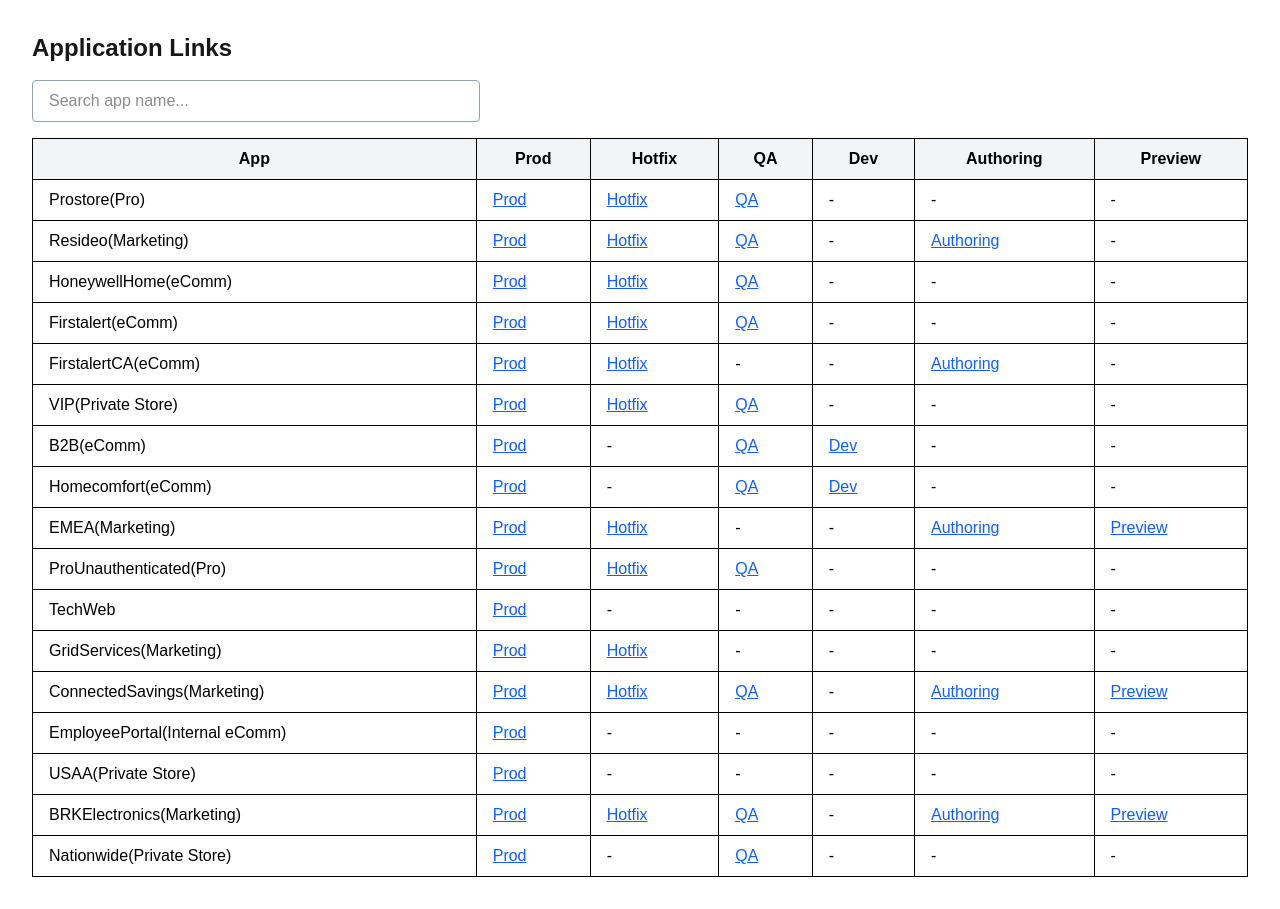
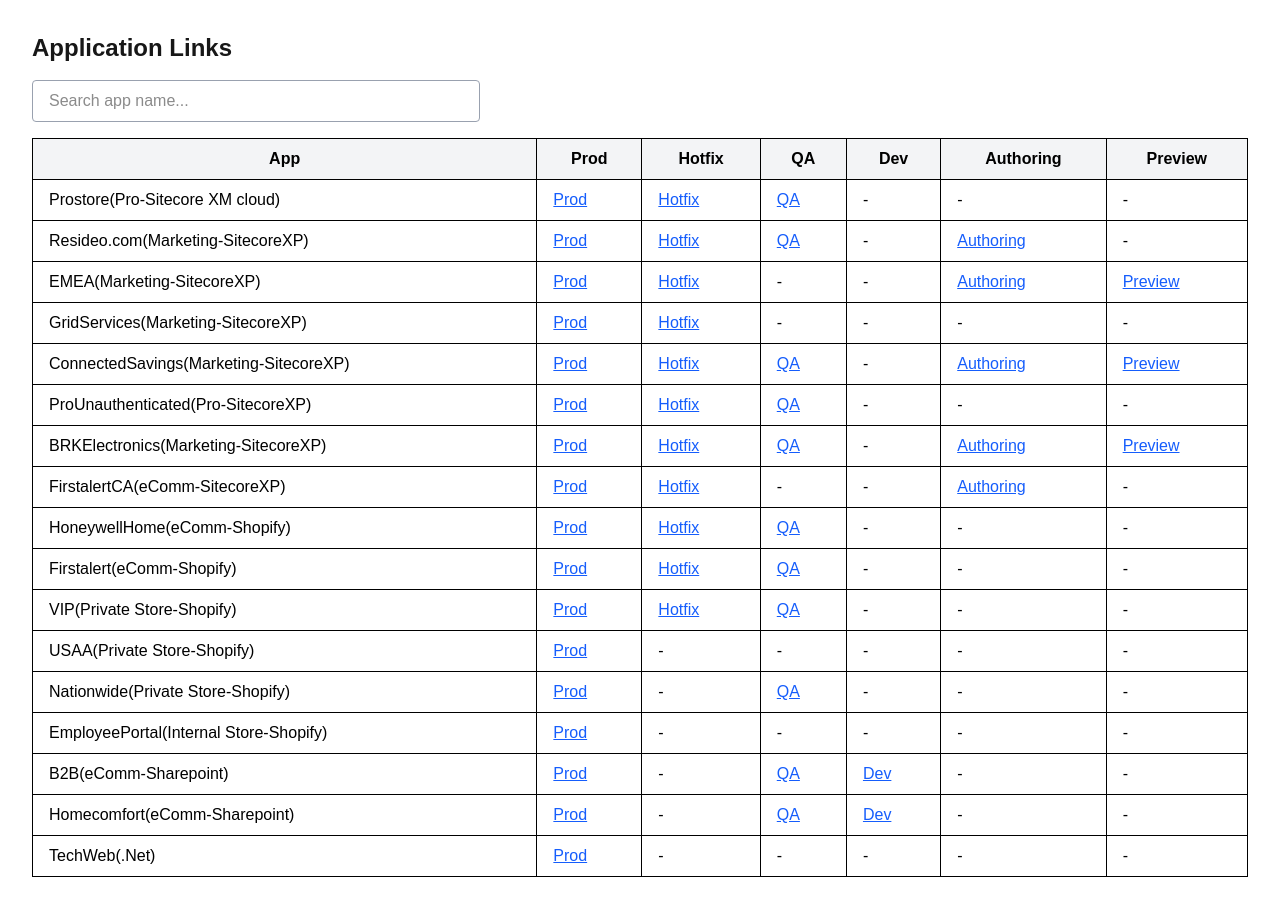
Before and after one commit to NayakResideo/resideoapplication-url, a Next.js app: page / in a window 1280 px wide. Built offline with nearby package versions, Linux system fonts and the light colour scheme.

Commit message:
added name serialize

```diff
--- a/src/app/page.tsx
+++ b/src/app/page.tsx
@@ -3,82 +3,8 @@
 
 export default function Home() {
   const headers = ["Prod", "Hotfix", "QA", "Dev", "Authoring", "Preview"];
-  // const apps = {
-  //   Prostore: {
-  //     Prod: "https://www.resideo.com/us/en/pro/pro-store",
-  //     Hotfix: "https://www.hotfix.rde.resideo.com/us/en/pro/pro-store",
-  //     QA: "https://qa2.resideo.com/us/en/pro/pro-store",
-  //     Dev: "",
-  //     Authoring: "",
-  //     Preview: "",
-  //   },
-  //   ProstoreVercel: {
-  //     Prod: "https://prostore-prod2.vercel.app/us/en/pro ",
-  //     Hotfix: "http://prostore-hotfix.vercel.app/us/en/pro",
-  //     QA: "https://prostore-qa.vercel.app/us/en/pro",
-  //     Dev: "https://prostore-dev.vercel.app/us/en/pro",
-  //     Authoring: "",
-  //     Preview: "",
-  //   },
-  //   Resideo: {
-  //     Prod: "https://www.resideo.com/us/en",
-  //     Hotfix: "https://www.hotfix.rde.resideo.com/us/en",
-  //     QA: "https://qwww.r3.rde.resideo.com/us/en/",
-  //     Dev: "",
-  //     Authoring: "https://authoring.resideo.com/us/en",
-  //     Preview: "",
-  //   },
-  //   HoneywellHome: {
-  //     Prod: "https://www.honeywellhome.com/",
-  //     Hotfix: "https://www.hotfix.honeywellhome.com/us/en",
-  //     QA: "",
-  //     Dev: "",
-  //     Authoring: "",
-  //     Preview: "",
-  //   },
-  //   Firstalert: {
-  //     Prod: "https://www.firstalert.com/",
-  //     Hotfix: "https://www.hotfix.firstalert.com/",
-  //     QA: "",
-  //     Dev: "",
-  //     Authoring: "",
-  //     Preview: "",
-  //   },
-  //   FirstalertCA: {
-  //     Prod: "https://www.firstalert.com/ca/en/",
-  //     Hotfix: "https://www.hotfix.firstalert.ca/ca/en/",
-  //     QA: "",
-  //     Dev: "",
-  //     Authoring: "https://authoring.firstalert.com/ca/en",
-  //     Preview: "",
-  //   },
-  //   VIP: {
-  //     Prod: "https://vip.resideo.com/pages/usaa-login",
-  //     Hotfix: "",
-  //     QA: "",
-  //     Dev: "",
-  //     Authoring: "",
-  //     Preview: "",
-  //   },
-  //   B2B: {
-  //     Prod: "https://customer.resideo.com/en-US/Pages/default.aspx",
-  //     Hotfix: "",
-  //     QA: "https://qa-customer.resideo.com/en-US/Pages/default.aspx",
-  //     Dev: "dev-customer.resideo.com",
-  //     Authoring: "",
-  //     Preview: "",
-  //   },
-  //    Homecomfort: {
-  //     Prod: " https://homecomfort.resideo.com/sites/europe/en-gb/Pages/default.aspx",
-  //     Hotfix: "",
-  //     QA: "https://qa-homecomfort.resideo.com/sites/europe/en-GB/Pages/Honeywell_EES_Europe.aspx",
-  //     Dev: "",
-  //     Authoring: "",
-  //     Preview: "",
-  //   }
-  // };
 const apps = {
-  "Prostore(Pro)": {
+  "Prostore(Pro-Sitecore XM cloud)": {
     Prod: "https://www.resideo.com/us/en/pro/pro-store/air/services/pro-iq-engage/p/hh06",
     Hotfix: "https://www.hotfix.rde.resideo.com/us/en/pro/pro-store",
     QA: "https://qa2.resideo.com/us/en/pro/pro-store",
@@ -86,15 +12,7 @@
     Authoring: "",
     Preview: "",
   },
-  // ProstoreVercel: {
-  //   Prod: "https://prostore-prod2.vercel.app/us/en/pro ",
-  //   Hotfix: "http://prostore-hotfix.vercel.app/us/en/pro",
-  //   QA: "https://prostore-qa.vercel.app/us/en/pro",
-  //   Dev: "https://prostore-dev.vercel.app/us/en/pro",
-  //   Authoring: "",
-  //   Preview: "",
-  // },
-  "Resideo(Marketing)": {
+  "Resideo.com(Marketing-SitecoreXP)": {
     Prod: "https://www.resideo.com/us/en",
     Hotfix: "https://www.hotfix.rde.resideo.com/us/en",
     QA: "https://qwww.r3.rde.resideo.com/us/en/",
@@ -102,15 +20,63 @@
     Authoring: "https://authoring.resideo.com/us/en",
     Preview: "",
   },
-  "HoneywellHome(eComm)": {
+  "EMEA(Marketing-SitecoreXP)": {
+    Prod: "https://www.resideo.com/emea/en/",
+    Hotfix: "https://www.hotfix.rde.resideo.com/emea/en/",
+    QA: "",
+    Dev: "",
+    Authoring: "https://authoring.resideo.com/emea/en/",
+    Preview: "https://preview.resideo.com/emea/en/",
+  },
+  "GridServices(Marketing-SitecoreXP)": {
+    Prod: "https://www.resideogridservices.com/resideo-grid-services",
+    Hotfix: "https://hotfix.resideogridservices.com/resideo-grid-services",
+    QA: "",
+    Dev: "",
+    Authoring: "",
+    Preview: "",
+  },
+  "ConnectedSavings(Marketing-SitecoreXP)": {
+    Prod: "https://www.connectedsavings.com/",
+    Hotfix: "https://www.hotfix.connectedsavings.com/",
+    QA: "https://www.r3.connectedsavings.com/",
+    Dev: "",
+    Authoring: "https://authoring.connectedsavings.com/",
+    Preview: "https://preview.connectedsavings.com/",
+  },
+   "ProUnauthenticated(Pro-SitecoreXP)": {
+    Prod: "https://www.resideo.com/us/en/pro/",
+    Hotfix: "http://www.hotfix.rde.resideo.com/us/en/pro/",
+    QA: "https://www.r3.rde.resideo.com/us/en/pro/",
+    Dev: "",
+    Authoring: "",
+    Preview: "",
+  },
+  "BRKElectronics(Marketing-SitecoreXP)": {
+    Prod: "https://www.brkelectronics.com/us/en/",
+    Hotfix: "https://www.hotfix.brkelectronics.com/us/en/",
+    QA: "https://www.r3.brkelectronics.com/us/en/",
+    Dev: "",
+    Authoring: "https://authoring.brkelectronics.com/us/en/",
+    Preview: "https://preview.brkelectronics.com/us/en/",
+  },
+   "FirstalertCA(eComm-SitecoreXP)": {
+    Prod: "https://www.firstalert.ca/ca/en/",
+    Hotfix: "https://www.hotfix.firstalert.ca/ca/en/",
+    QA: "",
+    Dev: "",
+    Authoring: "https://authoring.firstalert.com/ca/en",
+    Preview: "",
+  },
+  "HoneywellHome(eComm-Shopify)": {
     Prod: "https://www.honeywellhome.com/",
-    Hotfix: "https://www.hotfix.honeywellhome.com/us/en",
+    Hotfix: "https://hotfix.honeywellhome.com/",
     QA: "https://www.qa.honeywellhome.com",
     Dev: "",
     Authoring: "",
     Preview: "",
   },
-  "Firstalert(eComm)": {
+  "Firstalert(eComm-Shopify)": {
     Prod: "https://www.firstalert.com/",
     Hotfix: "https://www.hotfix.firstalert.com/",
     QA: "https://qa.firstalert.com/",
@@ -118,15 +84,7 @@
     Authoring: "",
     Preview: "",
   },
-  "FirstalertCA(eComm)": {
-    Prod: "https://www.firstalert.ca/ca/en/",
-    Hotfix: "https://www.hotfix.firstalert.ca/ca/en/",
-    QA: "",
-    Dev: "",
-    Authoring: "https://authoring.firstalert.com/ca/en",
-    Preview: "",
-  },
-  "VIP(Private Store)": {
+  "VIP(Private Store-Shopify)": {
     Prod: "https://vip.resideo.com/pages/usaa-login",
     Hotfix: "https://hotfix.vip.resideo.com/",
     QA: "https://qa.vip.resideo.com/",
@@ -134,7 +92,31 @@
     Authoring: "",
     Preview: "",
   },
-  "B2B(eComm)": {
+   "USAA(Private Store-Shopify)": {
+    Prod: "https://www.usaa.com/my/logon?goto=https%3A%2F%2Fwww.usaa.com%2Finet%2Fwc%2Fnew_web_application_redirect%3Flevel%3D2%26destination%3D%252Futils%252Fproof-of-immigration%253Fredirect%253DRESIDEO_DIR%2526akredirect%253Dtrue%2526redirectedFromAuth%253Dtrue",
+    Hotfix: "",
+    QA: "",
+    Dev: "",
+    Authoring: "",
+    Preview: "",
+  },
+   "Nationwide(Private Store-Shopify)": {
+    Prod: "nationwide.resideo.com",
+    Hotfix: "",
+    QA: "http://www.r3.rde.resideo.com/emea/en/",
+    Dev: "",
+    Authoring: "",
+    Preview: "",
+  },
+  "EmployeePortal(Internal Store-Shopify)": {
+    Prod: "https://employee.resideo.com/",
+    Hotfix: "",
+    QA: "",
+    Dev: "",
+    Authoring: "",
+    Preview: "",
+  },
+  "B2B(eComm-Sharepoint)": {
     Prod: "https://customer.resideo.com/en-US/Pages/default.aspx",
     Hotfix: "",
     QA: "https://qa-customer.resideo.com/en-US/Pages/default.aspx",
@@ -142,7 +124,7 @@
     Authoring: "",
     Preview: "",
   },
-  'Homecomfort(eComm)': {
+  'Homecomfort(eComm-Sharepoint)': {
     Prod: "https://homecomfort.resideo.com/sites/europe/en-gb/Pages/default.aspx",
     Hotfix: "",
     QA: "https://qa-homecomfort.resideo.com/sites/europe/en-GB/Pages/Honeywell_EES_Europe.aspx",
@@ -150,75 +132,10 @@
     Authoring: "",
     Preview: "",
   },
-
-  "EMEA(Marketing)": {
-    Prod: "https://www.resideo.com/emea/en/",
-    Hotfix: "https://www.hotfix.rde.resideo.com/emea/en/",
-    QA: "",
-    Dev: "",
-    Authoring: "https://authoring.resideo.com/emea/en/",
-    Preview: "https://preview.resideo.com/emea/en/",
-  },
-  "ProUnauthenticated(Pro)": {
-    Prod: "https://www.resideo.com/us/en/pro/",
-    Hotfix: "http://www.hotfix.rde.resideo.com/us/en/pro/",
-    QA: "https://www.r3.rde.resideo.com/us/en/pro/",
-    Dev: "",
-    Authoring: "",
-    Preview: "",
-  },
-  "TechWeb": {
+  "TechWeb(.Net)": {
     Prod: "https://techweb.resideo.com/",
     Hotfix: "",
     QA: "",
-    Dev: "",
-    Authoring: "",
-    Preview: "",
-  },
-  "GridServices(Marketing)": {
-    Prod: "https://www.resideogridservices.com/resideo-grid-services",
-    Hotfix: "https://hotfix.resideogridservices.com/resideo-grid-services",
-    QA: "",
-    Dev: "",
-    Authoring: "",
-    Preview: "",
-  },
-  "ConnectedSavings(Marketing)": {
-    Prod: "https://www.connectedsavings.com/",
-    Hotfix: "https://www.hotfix.connectedsavings.com/",
-    QA: "https://www.r3.connectedsavings.com/",
-    Dev: "",
-    Authoring: "https://authoring.connectedsavings.com/",
-    Preview: "https://preview.connectedsavings.com/",
-  },
-  "EmployeePortal(Internal eComm)": {
-    Prod: "https://employee.resideo.com/",
-    Hotfix: "",
-    QA: "",
-    Dev: "",
-    Authoring: "",
-    Preview: "",
-  },
-   "USAA(Private Store)": {
-    Prod: "https://www.usaa.com/my/logon?goto=https%3A%2F%2Fwww.usaa.com%2Finet%2Fwc%2Fnew_web_application_redirect%3Flevel%3D2%26destination%3D%252Futils%252Fproof-of-immigration%253Fredirect%253DRESIDEO_DIR%2526akredirect%253Dtrue%2526redirectedFromAuth%253Dtrue",
-    Hotfix: "",
-    QA: "",
-    Dev: "",
-    Authoring: "",
-    Preview: "",
-  },
-   "BRKElectronics(Marketing)": {
-    Prod: "https://www.brkelectronics.com/us/en/",
-    Hotfix: "https://www.hotfix.brkelectronics.com/us/en/",
-    QA: "https://www.r3.brkelectronics.com/us/en/",
-    Dev: "",
-    Authoring: "https://authoring.brkelectronics.com/us/en/",
-    Preview: "https://preview.brkelectronics.com/us/en/",
-  },
-   "Nationwide(Private Store)": {
-    Prod: "nationwide.resideo.com",
-    Hotfix: "",
-    QA: "http://www.r3.rde.resideo.com/emea/en/",
     Dev: "",
     Authoring: "",
     Preview: "",
```
